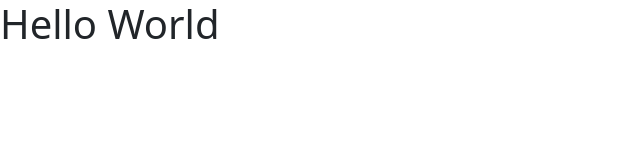
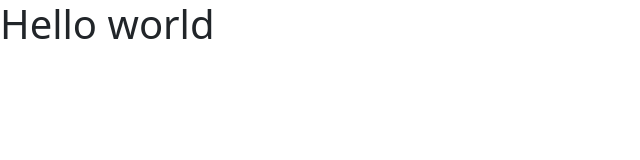
Before and after one commit to devmuhib/React-NFT-Website, a JavaScript app: page / in a window 1280 px wide. Shown: the top 160 px of the page, without its empty margins (0-640 px from the left). Built offline with nearby package versions, Linux system fonts and the light colour scheme; the HTML template or start-up script is replaced by a standard one.

Commit message:
Update App.js

```diff
--- a/src/App.js
+++ b/src/App.js
@@ -1,5 +1,5 @@
 function App() {
-  return <h1>Hello World</h1>;
+  return <h1>Hello world</h1>;
 }
 
 export default App;
```
